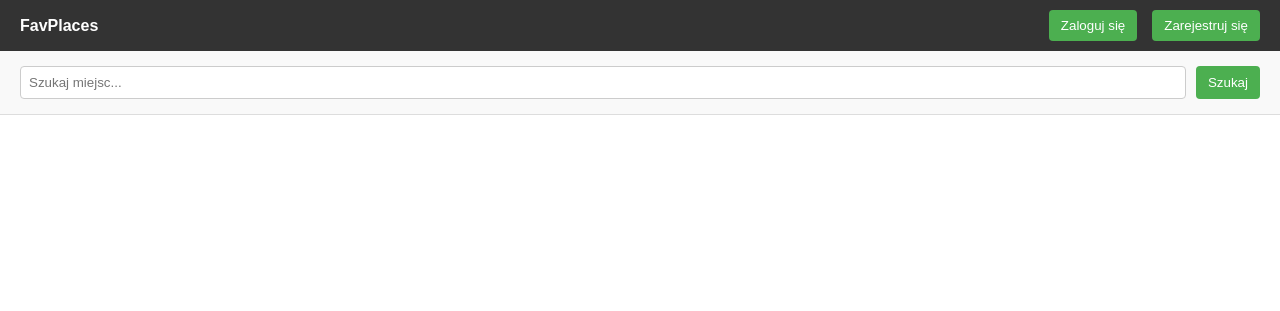
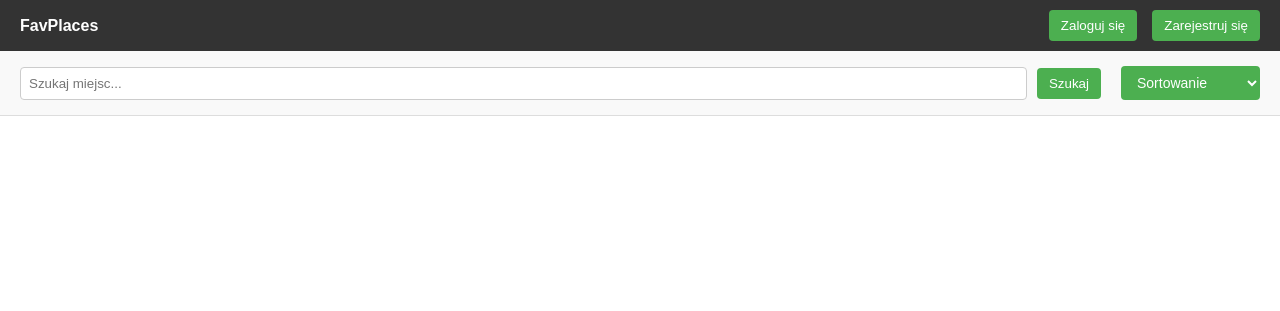
Before and after one commit to Naver510/FavPlaces, a Django app: page /atrakcje/ in a window 1280 px wide. Shown: the top 311 px of the page. Run offline with Django 4.2, Linux system fonts and the light colour scheme; data that the repository does not hold is empty.

Commit message:
Dodane sortowanie

```diff
--- a/favplaces/app/static/css/main.css
+++ b/favplaces/app/static/css/main.css
@@ -87,6 +87,7 @@ body {
     display: flex;
     flex-grow: 1;
     gap: 10px;
+    align-items: center;
 }
 
 .search-form input[type="text"] {
@@ -110,3 +111,22 @@ body {
 .add-place-button:hover {
     background-color: #45a049;
 }
+
+.sort-dropdown {
+    padding: 8px 12px;
+    background-color: #4CAF50;
+    color: white;
+    border: none;
+    border-radius: 4px;
+    font-size: 14px;
+    cursor: pointer;
+    margin-left: 10px;
+}
+
+.sort-dropdown:hover {
+    background-color: #45a049;
+}
+
+.sort-dropdown:focus {
+    outline: none;
+}
--- a/favplaces/app/templates/app/atrakcje.html
+++ b/favplaces/app/templates/app/atrakcje.html
@@ -26,6 +26,11 @@
     <form method="get" action="{% url 'atrakcje' %}" class="search-form">
         <input type="text" name="q" placeholder="Szukaj miejsc..." value="{{ query }}">
         <button type="submit">Szukaj</button>
+        <select name="sort" class="sort-dropdown" onchange="this.form.submit()">
+            <option value="" {% if not request.GET.sort %}selected{% endif %}>Sortowanie</option>
+            <option value="asc" {% if request.GET.sort == "asc" %}selected{% endif %}>Alfabetycznie ↑</option>
+            <option value="desc" {% if request.GET.sort == "desc" %}selected{% endif %}>Alfabetycznie ↓</option>
+        </select>
     </form>
 
     {% if uzytkownik %}
--- a/favplaces/app/views.py
+++ b/favplaces/app/views.py
@@ -43,10 +43,16 @@ def logowanie(request):
 
 def atrakcje(request):
     query = request.GET.get('q', '')  # pobranie zapytania z paska wyszukiwania
+    sort = request.GET.get('sort', '')  # pobranie parametru sortowania
     miejsca = Miejsce.objects.all()
 
     if query:
         miejsca = miejsca.filter(Nazwa__icontains=query)
+
+    if sort == 'asc':
+        miejsca = miejsca.order_by('Nazwa')  # sortowanie rosnąco
+    elif sort == 'desc':
+        miejsca = miejsca.order_by('-Nazwa')  # sortowanie malejąco
 
     uzytkownik = None
     uzytkownik_id = request.session.get('uzytkownik_id')
```
